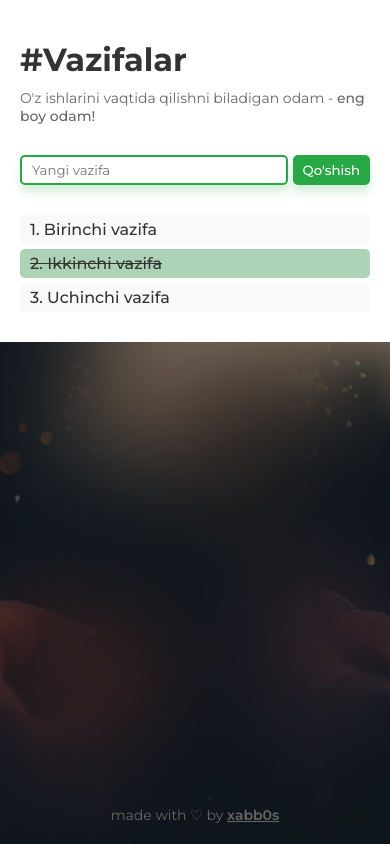
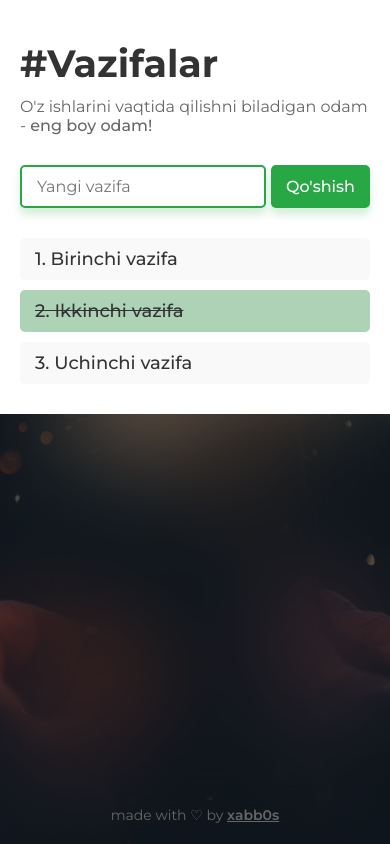
Before and after one commit to xabb0s/task-manager, a plain HTML site: page index.html in a window 390 px wide. Drawn offline with Linux system fonts and the light colour scheme.

Commit message:
mobile view larged

```diff
--- a/style.css
+++ b/style.css
@@ -164,6 +164,33 @@ ul li {
     border-radius: 0;
     box-shadow: none;
   }
+
+  .title {
+    font-size: 38px;
+  }
+
+  .text {
+    font-size: 16px;
+  }
+
+  .button {
+    padding: 10px 15px;
+    font-size: 16px;
+  }
+
+  .input {
+    font-size: 16px;
+    padding: 10px 15px;
+  }
+
+  .list {
+    gap: 10px;
+  }
+
+  .list-item {
+    padding: 10px 15px;
+    font-size: 18px;
+  }
 }
 
 @media(min-width: 1336px) {
```
